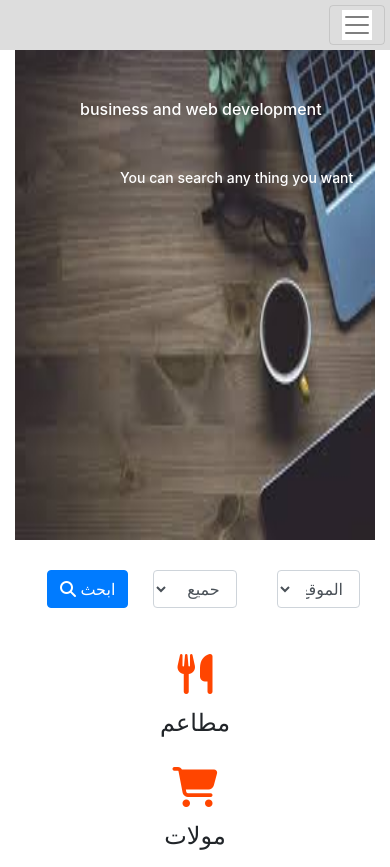
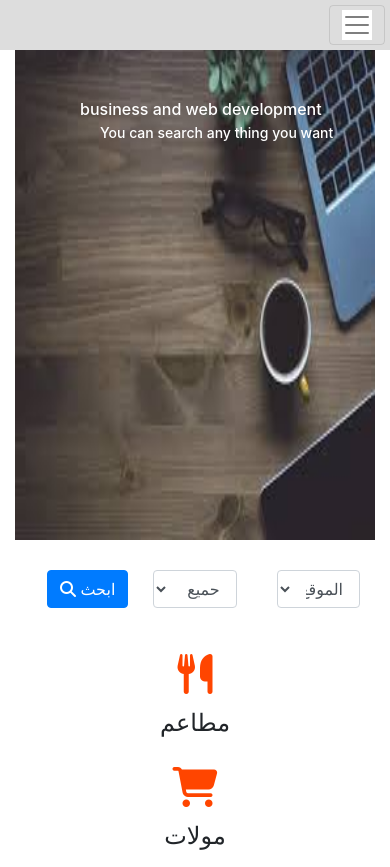
Before and after one commit to omarnafea/talab_zone, a plain HTML site: page index.html in a window 390 px wide. Shown: the top 867 px of the page. Drawn offline with Linux system fonts and the light colour scheme.

Commit message:
Update main.css

```diff
--- a/layout/css/main.css
+++ b/layout/css/main.css
@@ -86,8 +86,8 @@ background-color: #fff !important;
 	.top-header h4{
    position: absolute;
     text-align: left !important;
-    left: 120px;
-    top: 170px;
+    left: 100px;
+    top: 125px;
     color: white;
     font-size: 14px;
 
```
